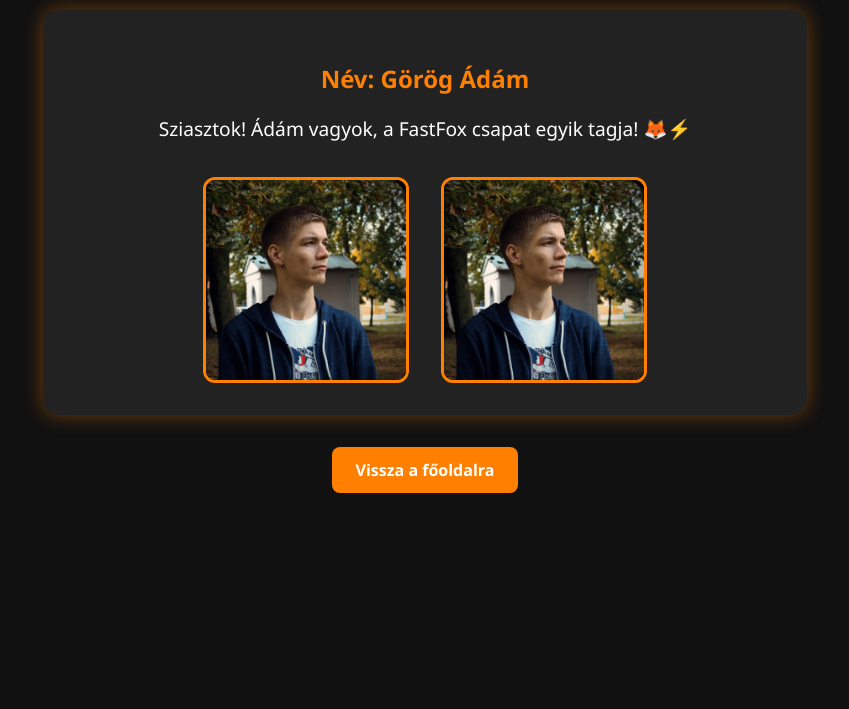
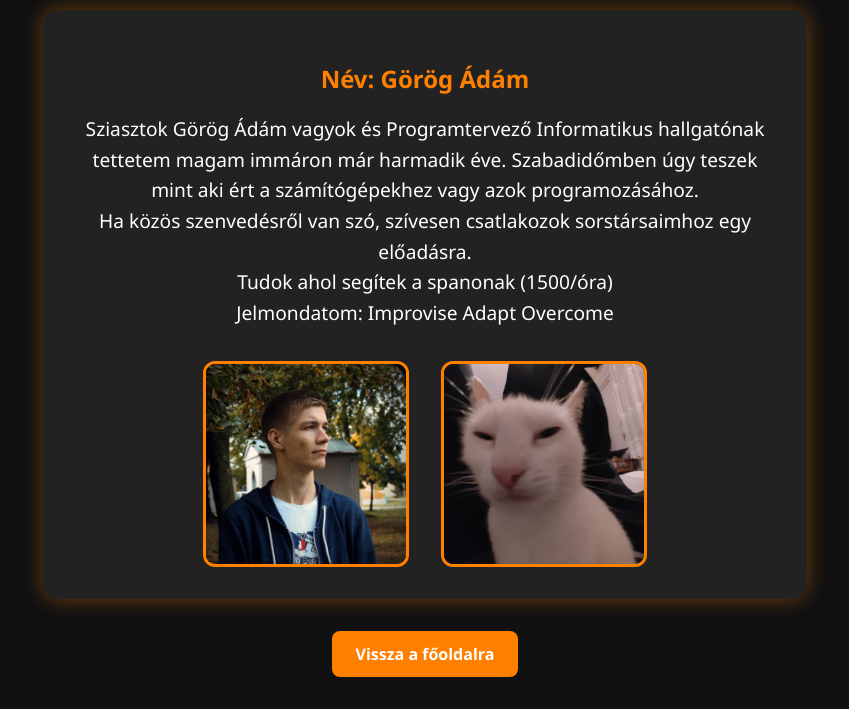
Before and after one commit to brcsfnc00/fastfox, a plain HTML site: page negyedik.html in a window 1280 px wide. Shown: the part 136-845 px from the top of the page, without its empty margins (215-1064 px from the left). Before the commit the page ends 800 px from the top, so only its background shows below. Drawn offline with Linux system fonts and the light colour scheme.

Commit message:
Tökéletes projekt

```diff
--- a/negyedik.html
+++ b/negyedik.html
@@ -94,12 +94,15 @@
 <div class="kartya">
     <h2>Név: Görög Ádám</h2>
     <p>
-        Sziasztok! Ádám vagyok, a FastFox csapat egyik tagja! 🦊⚡
+        Sziasztok Görög Ádám vagyok és Programtervező Informatikus hallgatónak tettetem magam immáron már harmadik éve. Szabadidőmben úgy teszek mint aki ért a számítógépekhez vagy azok programozásához.<br>
+        Ha közös szenvedésről van szó, szívesen csatlakozok sorstársaimhoz egy előadásra.<br>
+        Tudok ahol segítek a spanonak (1500/óra)<br>
+        Jelmondatom: Improvise Adapt Overcome<br>
     </p>
 
     <div class="kepek">
         <img src="img/adam.jpg">
-        <img src="img/adam.jpg">
+        <img src="img/adam2.jpg">
     </div>
 </div>
 
```
Also changed, not shown: img/adam2.jpg (added).
